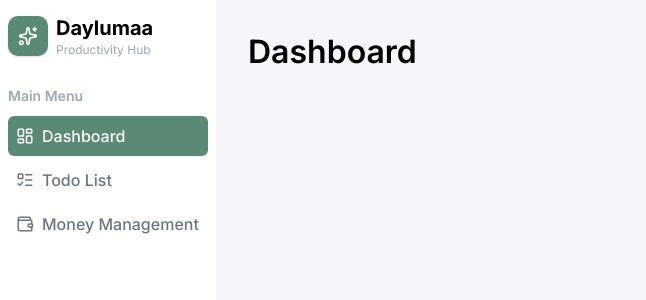
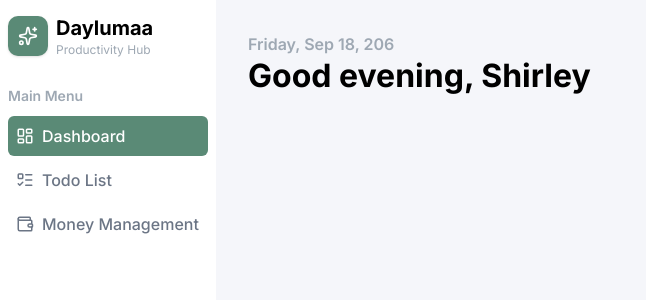
Before and after one commit to thii29/daylumaa-frontend, a Next.js app: page /dashboard in a window 1280 px wide. Shown: the top 300 px of the page, without its empty margins (0-646 px from the left). Built offline with nearby package versions, Linux system fonts and the light colour scheme.

Commit message:
🌻170926: create welcome title component and add day-fns

```diff
--- a/package.json
+++ b/package.json
@@ -14,7 +14,7 @@
     "@tanstack/react-query": "^5.90.16",
     "class-variance-authority": "^0.7.1",
     "clsx": "^2.1.1",
-    "date-fns": "^3.6.0",
+    "date-fns": "^4.4.0",
     "lucide-react": "^1.14.0",
     "next": "^16.1.6",
     "react": "^19.2.4",
--- a/src/app/dashboard/page.tsx
+++ b/src/app/dashboard/page.tsx
@@ -1,9 +1,10 @@
+import WelcomeTitle from '@/components/dashboard/welcome-title';
 import Layout from '@/components/layout';
 
 const Dashboard = () => {
   return (
     <Layout>
-      <h1 className="text-header-1 font-semibold">Dashboard</h1>
+      <WelcomeTitle></WelcomeTitle>
     </Layout>
   );
 };
--- /dev/null
+++ b/src/components/dashboard/welcome-title.tsx
@@ -0,0 +1,18 @@
+import React from 'react';
+
+type Props = {
+
+};
+
+const WelcomeTitle = ({...props}: Props) => {
+  return (
+    <div className="flex flex-col items-start">
+      <span className="text-body font-semibold text-ink-400">
+        Friday, Sep 18, 206
+      </span>
+      <span className='text-header-1 font-bold'>Good evening, Shirley</span>
+    </div>
+  );
+};
+
+export default WelcomeTitle;
```
